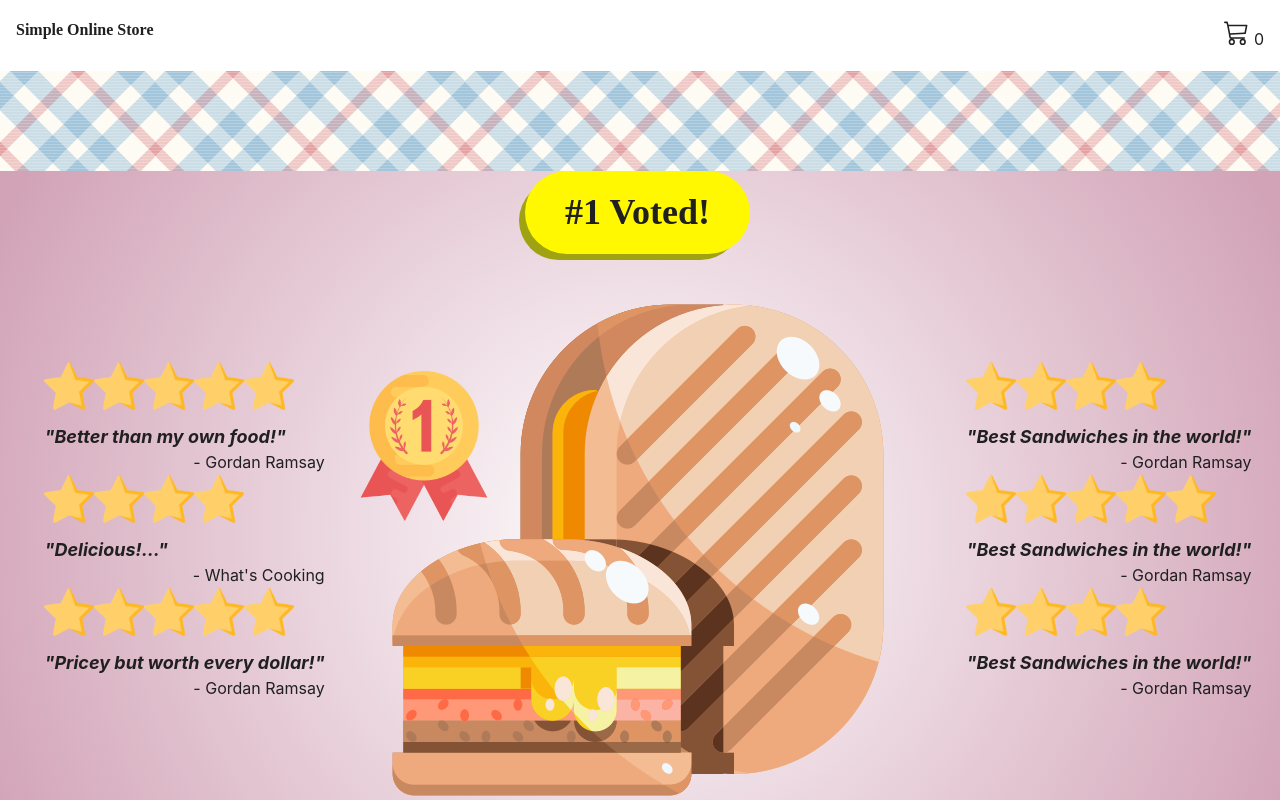
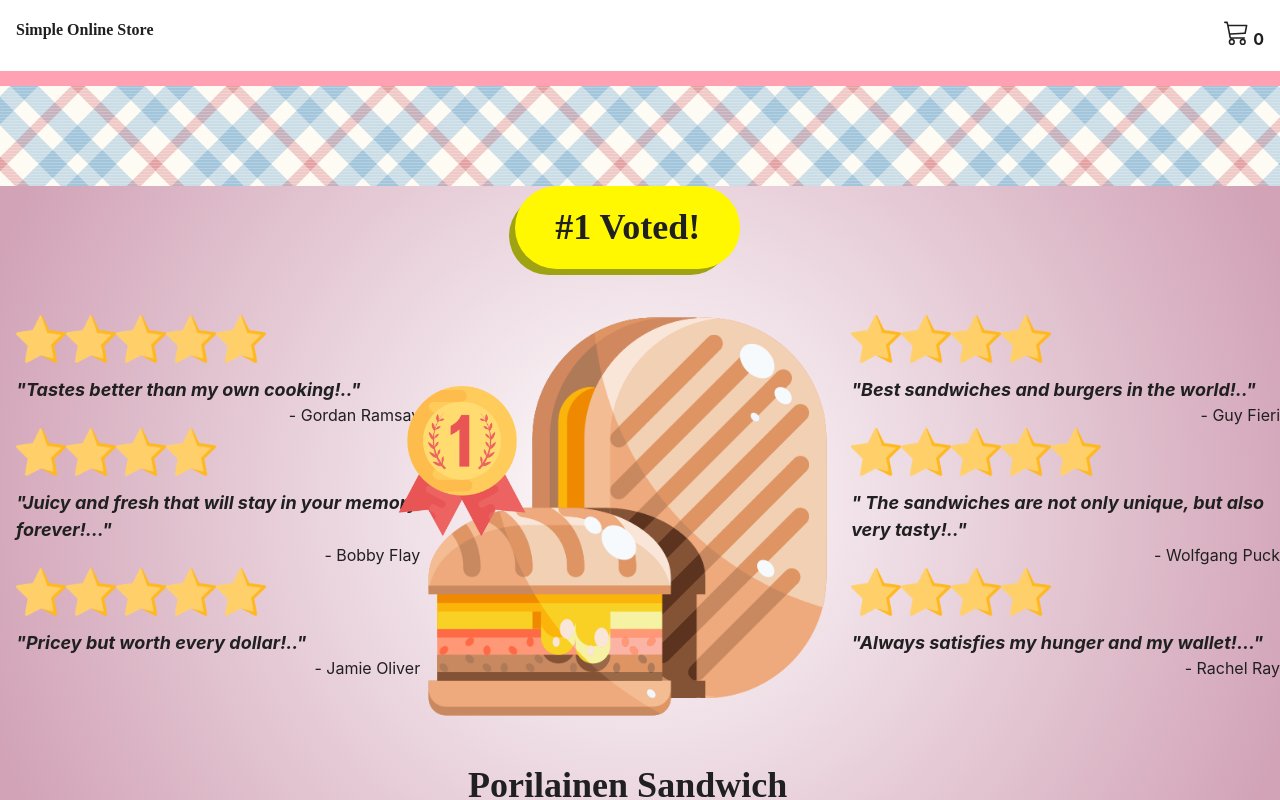
Before and after one commit to rickywid/simple-online-store, a React (Create React App) app: page / in a window 1280 px wide. Shown: the top 800 px of the page. Built offline with nearby package versions, Linux system fonts and the light colour scheme; a web font is replaced by a local one.

Commit message:
add testimonials, update styling

```diff
--- a/src/App.tsx
+++ b/src/App.tsx
@@ -1,6 +1,6 @@
 import { Link } from 'react-router-dom';
 import { useAppSelector } from './app/hooks';
-import { Box, Container, Flex, Heading } from '@chakra-ui/react';
+import { Box, Container, Flex, Heading, Text } from '@chakra-ui/react';
 import { BsCart3 } from 'react-icons/bs';
 import routes from './routes';
 import { selectCart } from './components/cart/cartSlice';
@@ -15,6 +15,10 @@ function App() {
         bg="#FFFFFF"
         pt="5"
         pb="5"
+        position="sticky"
+        top="0"
+        zIndex="2"
+        borderBottom="15px solid #ffa1b2"
       >
         <Container maxW="container.xl">
           <Flex justify="space-between">
@@ -29,7 +33,7 @@ function App() {
                   style={{
                     display: 'inline-block',
                     fontSize: 25
-                  }} /> <span>{cart.length}</span>
+                  }} /> <Text display="inline-block" fontWeight="bold">{cart.length}</Text>
               </Box>
             </Link>
           </Flex>
--- a/src/components/cart/cartItem.tsx
+++ b/src/components/cart/cartItem.tsx
@@ -63,7 +63,9 @@ function CartItem({ item, removeItem }: ICartItem) {
 
     return (
         <Tr key={item.id}>
-            <Td>
+            <Td
+                p="0"
+            >
                 <Flex>
                     <Box
                         display={{
@@ -102,6 +104,13 @@ function CartItem({ item, removeItem }: ICartItem) {
                                 mb="5"
                             >{item.name}</Text>
                             <Text mb="5">{item.description}</Text>
+                            <Flex
+                                alignItems="center"
+                            >
+                                <Text
+                                    fontWeight="bold"
+                                    mr="3"
+                                >QTY</Text>
                                 <NumberInput
                                     defaultValue={item.orderQty}
                                     min={1}
@@ -109,6 +118,7 @@ function CartItem({ item, removeItem }: ICartItem) {
                                     size="md"
                                     onChange={(qty) => updateQty(item.id, parseInt(qty))}
                                     width="75px"
+                                    mr="5"
                                 >
                                     <NumberInputField />
                                     <NumberInputStepper>
@@ -121,6 +131,7 @@ function CartItem({ item, removeItem }: ICartItem) {
                                     <Text>&nbsp;/&nbsp;</Text>
                                     <small onClick={() => removeItem(item.id)}>Remove</small>
                                 </Flex>
+                            </Flex>
                         </Box>
                     </Box>
                 </Flex>
@@ -132,6 +143,7 @@ function CartItem({ item, removeItem }: ICartItem) {
                     base: "40%",
                     md: "initial"
                 }}
+                p="0"
             >
                 <Box>
                     <Text>$ {item.price}</Text>
--- a/src/components/landing.tsx
+++ b/src/components/landing.tsx
@@ -32,22 +32,22 @@ function Landing() {
                         <Box>
                             <Testimonials
                                 numStars={5}
-                                text="Better than my own food!"
+                                text="Tastes better than my own cooking!.."
                                 reviewer="Gordan Ramsay"
                             />
                         </Box>
                         <Box>
                             <Testimonials
                                 numStars={4}
-                                text="Delicious!..."
-                                reviewer="What's Cooking"
+                                text="Juicy and fresh that will stay in your memory forever!..."
+                                reviewer="Bobby Flay"
                             />
                         </Box>
                         <Box>
                             <Testimonials
                                 numStars={5}
-                                text="Pricey but worth every dollar!"
-                                reviewer="Gordan Ramsay"
+                                text="Pricey but worth every dollar!.."
+                                reviewer="Jamie Oliver"
                             />
                         </Box>
                     </Box>
@@ -109,22 +109,22 @@ function Landing() {
                         <Box>
                             <Testimonials
                                 numStars={4}
-                                text="Best Sandwiches in the world!"
-                                reviewer="Gordan Ramsay"
+                                text="Best sandwiches and burgers in the world!.."
+                                reviewer="Guy Fieri"
                             />
                         </Box>
                         <Box>
                             <Testimonials
                                 numStars={5}
-                                text="Best Sandwiches in the world!"
-                                reviewer="Gordan Ramsay"
+                                text=" The sandwiches are not only unique, but also very tasty!.."
+                                reviewer="Wolfgang Puck"
                             />
                         </Box>
                         <Box>
                             <Testimonials
                                 numStars={4}
-                                text="Best Sandwiches in the world!"
-                                reviewer="Gordan Ramsay"
+                                text="Always satisfies my hunger and my wallet!..."
+                                reviewer="Rachel Ray"
                             />
                         </Box>
                     </Box>
--- a/src/components/products/productView.tsx
+++ b/src/components/products/productView.tsx
@@ -23,6 +23,11 @@ const ProductView = ({ products, header }: IProps) => {
                     padding="15px 30px"
                     borderRadius="45px"
                     boxShadow="-8px 8px 0px -2px #cd9b97"
+                    width={{
+                        base: "100%",
+                        sm: "auto"
+                    }}
+                    textAlign="center"
                 >
                     {header}
                 </Heading>
--- a/src/components/products/products.tsx
+++ b/src/components/products/products.tsx
@@ -13,7 +13,10 @@ function Products() {
             bg="#FFFFFF"
             borderRight="15px solid #ffa1b2"
             borderLeft="15px solid #ffa1b2"
-            p="60px 40px 40px 60px"
+            p={{
+                base: "60px 20px 40px 20px",
+                md:"60px 40px 40px 60px"
+            }}
         >
             <Box mb="20">
                 <ProductView
```
Lines whose indentation alone changed are shown as unchanged.
